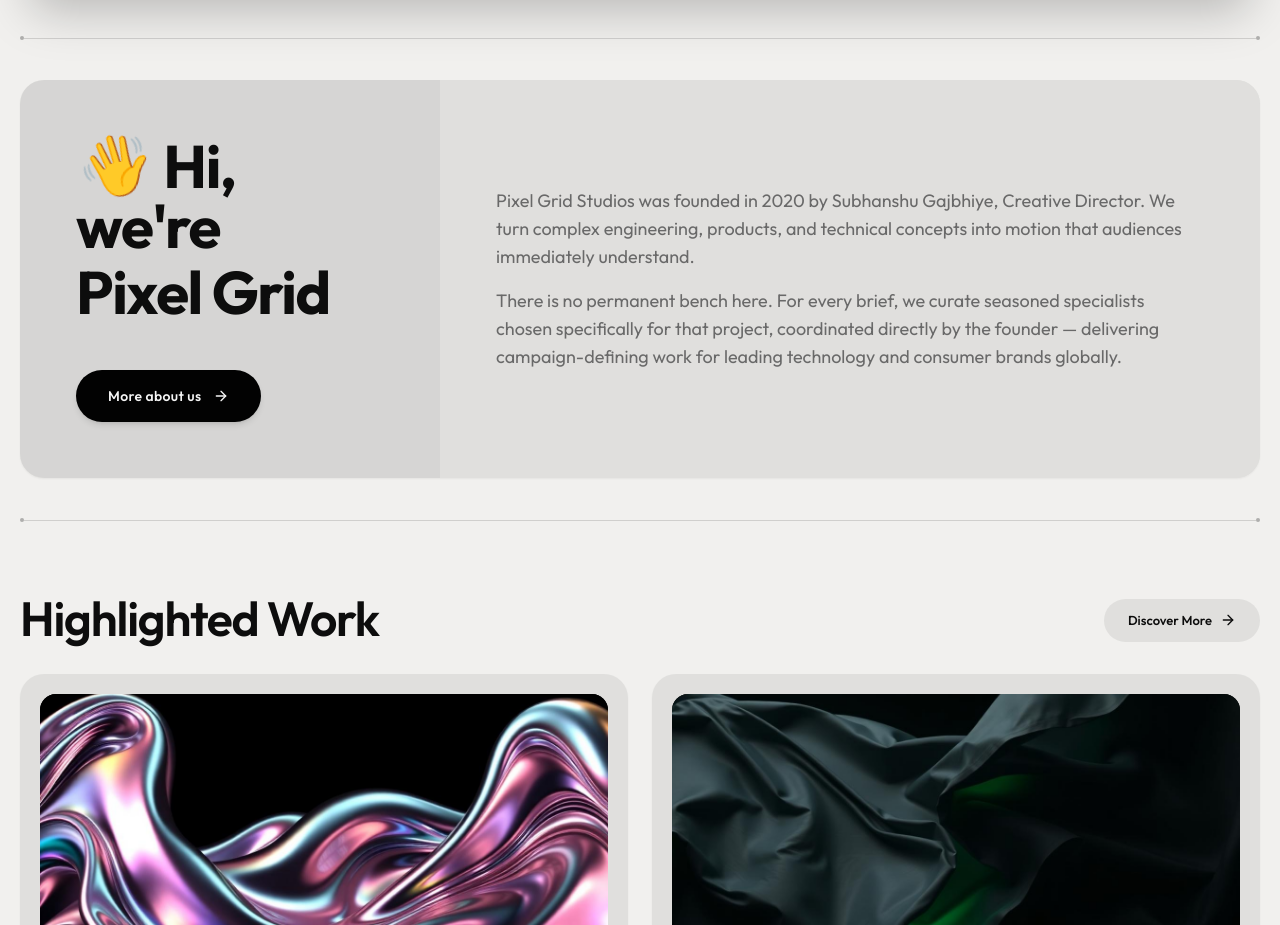
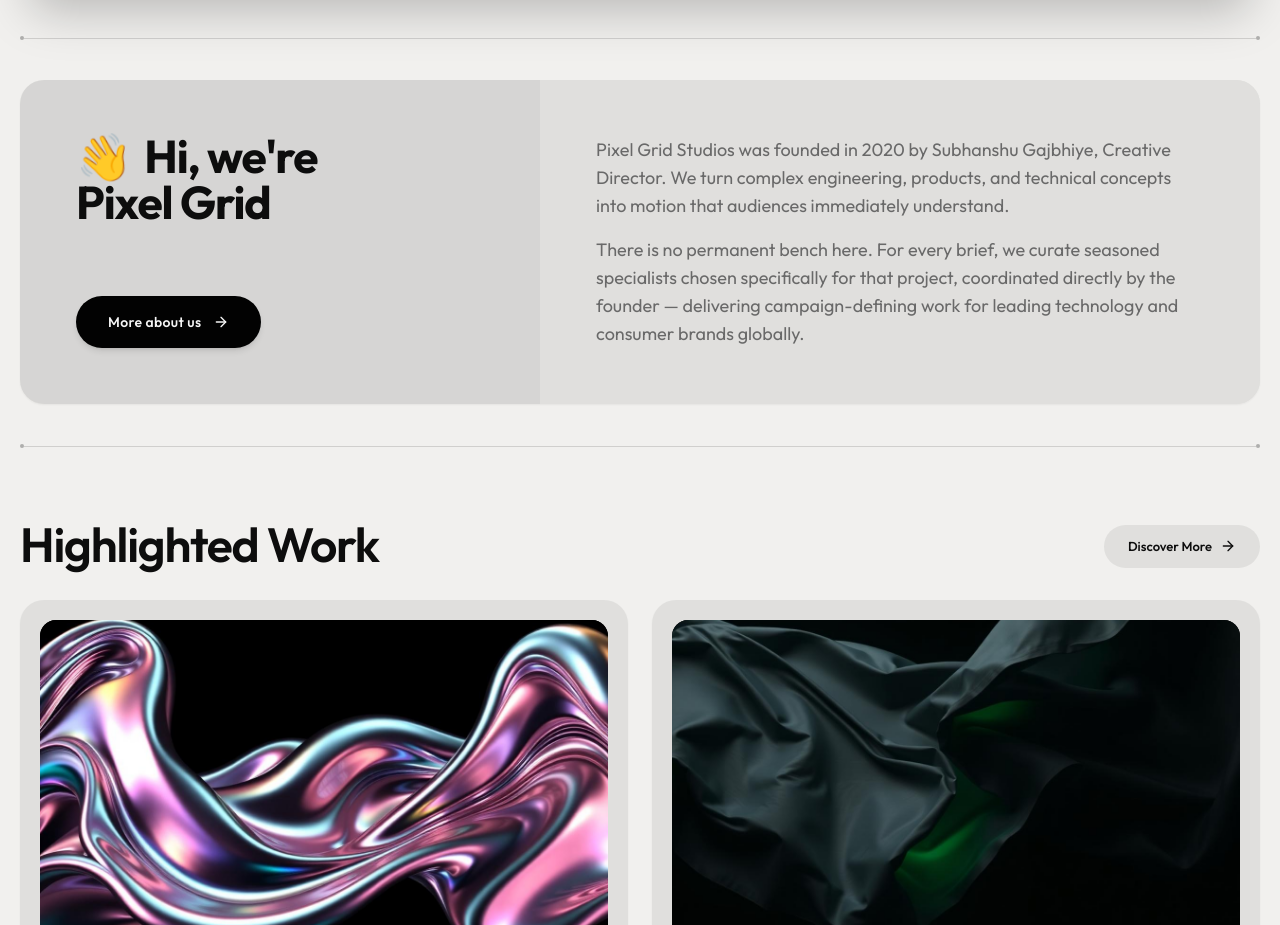
Before and after one commit to pixelgridstudios/PGS-Website-v1, a React (Vite) app: page / in a window 1280 px wide. Shown: the part 780-1705 px from the top of the page. Built offline with nearby package versions, Linux system fonts and the light colour scheme.

Commit message:
style: balance card division line and enforce clean two-line greeting

```diff
--- a/src/pages/Home.tsx
+++ b/src/pages/Home.tsx
@@ -119,15 +119,17 @@ export const Home: React.FC = () => {
 
         {/* We are Pixel Grid: Signature Dot4 Asymmetric Split Card */}
         <section data-reveal className="my-6 sm:my-8">
-          <div className="w-full flex flex-col lg:grid lg:grid-cols-[380px_1fr] xl:grid-cols-[420px_1fr] rounded-2xl sm:rounded-3xl bg-brand-muted overflow-hidden shadow-sm dark:shadow-2xl border-0">
+          <div className="w-full flex flex-col lg:grid lg:grid-cols-[460px_1fr] xl:grid-cols-[520px_1fr] rounded-2xl sm:rounded-3xl bg-brand-muted overflow-hidden shadow-sm dark:shadow-2xl border-0">
 
             {/* Left Column: Context, Branding & Action */}
             <div className="p-8 sm:p-10 lg:p-12 xl:p-14 flex flex-col justify-between gap-8 bg-black/[0.045] dark:bg-black/30 text-brand-foreground">
               <div>
-                <h2 className="font-display text-4xl sm:text-5xl lg:text-6xl font-bold tracking-tight text-brand-foreground leading-[1.05]">
-                  <span className="animate-wave mr-2.5 sm:mr-3.5 inline-block select-none">👋</span>
-                  <span>Hi, we're</span>
-                  <span className="block mt-1 sm:mt-1.5">Pixel Grid</span>
+                <h2 className="font-display text-3xl sm:text-4xl lg:text-[40px] xl:text-[46px] font-bold tracking-tight text-brand-foreground leading-[1.1]">
+                  <span className="flex items-center whitespace-nowrap">
+                    <span className="animate-wave mr-2.5 sm:mr-3 inline-block select-none">👋</span>
+                    <span>Hi, we're</span>
+                  </span>
+                  <span className="block mt-1 sm:mt-1.5 whitespace-nowrap">Pixel Grid</span>
                 </h2>
               </div>
 
@@ -144,7 +146,7 @@ export const Home: React.FC = () => {
 
             {/* Right Column: Lead Statement & Narrative */}
             <div className="p-8 sm:p-10 lg:p-12 xl:p-14 flex flex-col justify-center gap-6 bg-brand-muted text-brand-foreground">
-              <div className="space-y-4 text-base sm:text-lg leading-relaxed text-brand-subtle font-normal">
+              <div className="max-w-2xl space-y-4 text-base sm:text-lg leading-relaxed text-brand-subtle font-normal">
                 <p>
                   Pixel Grid Studios was founded in 2020 by Subhanshu Gajbhiye, Creative Director. We turn complex engineering, products, and technical concepts into motion that audiences immediately understand.
                 </p>
```
